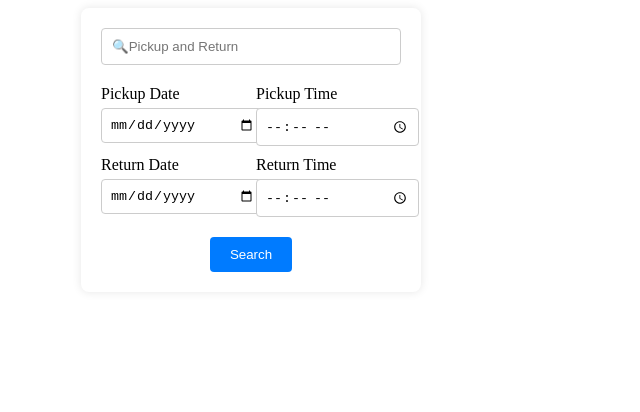
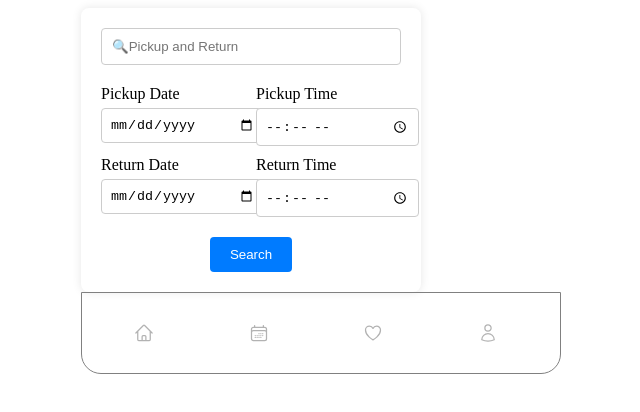
Before and after one commit to angelog5/transferApp, a React (Vite) app: page / in a window 1280 px wide. Shown: the top 412 px of the page, without its empty margins (319-959 px from the left). Built offline with nearby package versions, Linux system fonts and the light colour scheme.

Commit message:
aggiunto componente Navbar

```diff
--- a/src/App.jsx
+++ b/src/App.jsx
@@ -1,10 +1,13 @@
-import SearchForm from './components/SearchForm';
-
+import Navbar from "./components/Navbar";
+import SearchForm from "./components/SearchForm";
 
 function App() {
-  return <main>
-    <SearchForm></SearchForm>
-  </main>;
+  return (
+    <main>
+      <SearchForm></SearchForm>
+      <Navbar></Navbar>
+    </main>
+  );
 }
 
 export default App;
--- /dev/null
+++ b/src/assets/css/Navbar.css
@@ -0,0 +1,28 @@
+.navbar {
+  position: sticky;
+  display: flex;
+  align-items: center;
+  top: 0px;
+  justify-content: space-around;
+  padding: 10px;
+  border: 1px solid gray;
+  border-bottom-left-radius: 20px;
+  border-bottom-right-radius: 20px;
+}
+.icon {
+  display: flex;
+  align-items: center;
+  width: 20px;
+  height: 20px;
+  justify-content: center;
+  padding: 20px;
+}
+.icon svg {
+  width: 100%;
+  height: 100%;
+  opacity: 0.3;
+  pointer-events: none;
+}
+.icon svg[fill="currentColor"] {
+  opacity: 1;
+}
--- /dev/null
+++ b/src/components/Navbar.jsx
@@ -0,0 +1,79 @@
+import { useState } from "react";
+import "../assets/css/Navbar.css";
+
+export default function Navbar() {
+  const [activeIcon, setActiveIcon] = useState(null);
+
+  const handleIconClick = (icon) => {
+    setActiveIcon(icon);
+  };
+
+  return (
+    <div className="navbar">
+      <div className="icon" onClick={() => handleIconClick("home")}>
+        <svg
+          xmlns="http://www.w3.org/2000/svg"
+          fill={activeIcon === "home" ? "currentColor" : "none"}
+          viewBox="0 0 24 24"
+          strokeWidth="1.5"
+          stroke="currentColor"
+          className="w-6 h-6"
+        >
+          <path
+            strokeLinecap="round"
+            strokeLinejoin="round"
+            d="m2.25 12 8.954-8.955c.44-.439 1.152-.439 1.591 0L21.75 12M4.5 9.75v10.125c0 .621.504 1.125 1.125 1.125H9.75v-4.875c0-.621.504-1.125 1.125-1.125h2.25c.621 0 1.125.504 1.125 1.125V21h4.125c.621 0 1.125-.504 1.125-1.125V9.75M8.25 21h8.25"
+          />
+        </svg>
+      </div>
+      <div className="icon" onClick={() => handleIconClick("calendar")}>
+        <svg
+          xmlns="http://www.w3.org/2000/svg"
+          fill={activeIcon === "calendar" ? "currentColor" : "none"}
+          viewBox="0 0 24 24"
+          strokeWidth="1.5"
+          stroke="currentColor"
+          className="w-6 h-6"
+        >
+          <path
+            strokeLinecap="round"
+            strokeLinejoin="round"
+            d="M6.75 3v2.25M17.25 3v2.25M3 18.75V7.5a2.25 2.25 0 0 1 2.25-2.25h13.5A2.25 2.25 0 0 1 21 7.5v11.25m-18 0A2.25 2.25 0 0 0 5.25 21h13.5A2.25 2.25 0 0 0 21 18.75m-18 0v-7.5A2.25 2.25 0 0 1 5.25 9h13.5A2.25 2.25 0 0 1 21 11.25v7.5m-9-6h.008v.008H12v-.008ZM12 15h.008v.008H12V15Zm0 2.25h.008v.008H12v-.008ZM9.75 15h.008v.008H9.75V15Zm0 2.25h.008v.008H9.75v-.008ZM7.5 15h.008v.008H7.5V15Zm0 2.25h.008v.008H7.5v-.008Zm6.75-4.5h.008v.008h-.008v-.008Zm0 2.25h.008v.008h-.008V15Zm0 2.25h.008v.008h-.008v-.008Zm2.25-4.5h.008v.008H16.5v-.008Zm0 2.25h.008v.008H16.5V15Z"
+          />
+        </svg>
+      </div>
+      <div className="icon" onClick={() => handleIconClick("heart")}>
+        <svg
+          xmlns="http://www.w3.org/2000/svg"
+          fill={activeIcon === "heart" ? "currentColor" : "none"}
+          viewBox="0 0 24 24"
+          strokeWidth="1.5"
+          stroke="currentColor"
+          className="w-6 h-6"
+        >
+          <path
+            strokeLinecap="round"
+            strokeLinejoin="round"
+            d="M21 8.25c0-2.485-2.099-4.5-4.688-4.5-1.935 0-3.597 1.126-4.312 2.733-.715-1.607-2.377-2.733-4.313-2.733C5.1 3.75 3 5.765 3 8.25c0 7.22 9 12 9 12s9-4.78 9-12Z"
+          />
+        </svg>
+      </div>
+      <div className="icon" onClick={() => handleIconClick("user")}>
+        <svg
+          xmlns="http://www.w3.org/2000/svg"
+          fill={activeIcon === "user" ? "currentColor" : "none"}
+          viewBox="0 0 24 24"
+          strokeWidth="1.5"
+          stroke="currentColor"
+          className="w-6 h-6"
+        >
+          <path
+            strokeLinecap="round"
+            strokeLinejoin="round"
+            d="M15.75 6a3.75 3.75 0 1 1-7.5 0 3.75 3.75 0 0 1 7.5 0ZM4.501 20.118a7.5 7.5 0 0 1 14.998 0A17.933 17.933 0 0 1 12 21.75c-2.676 0-5.216-.584-7.499-1.632Z"
+          />
+        </svg>
+      </div>
+    </div>
+  );
+}
```
